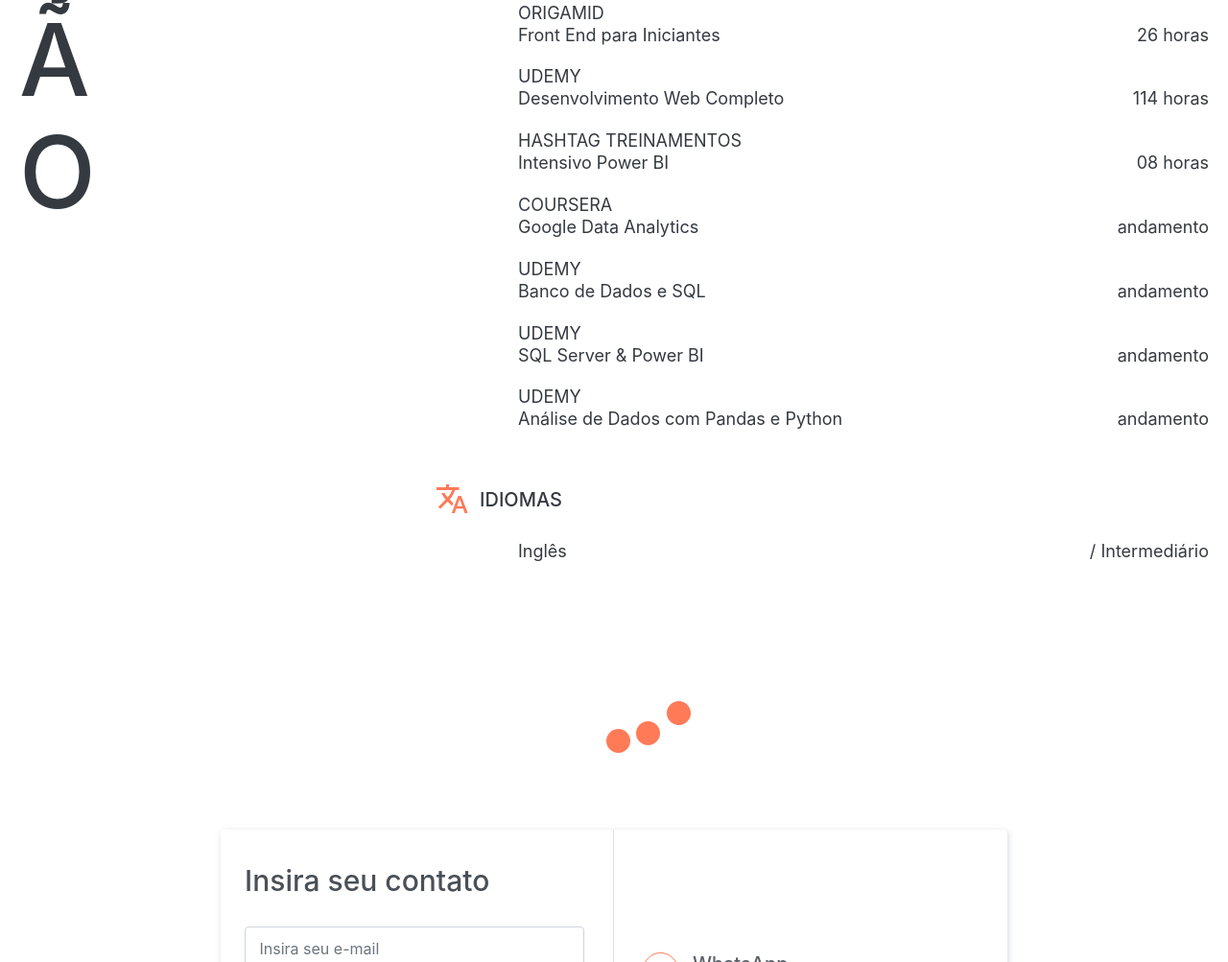
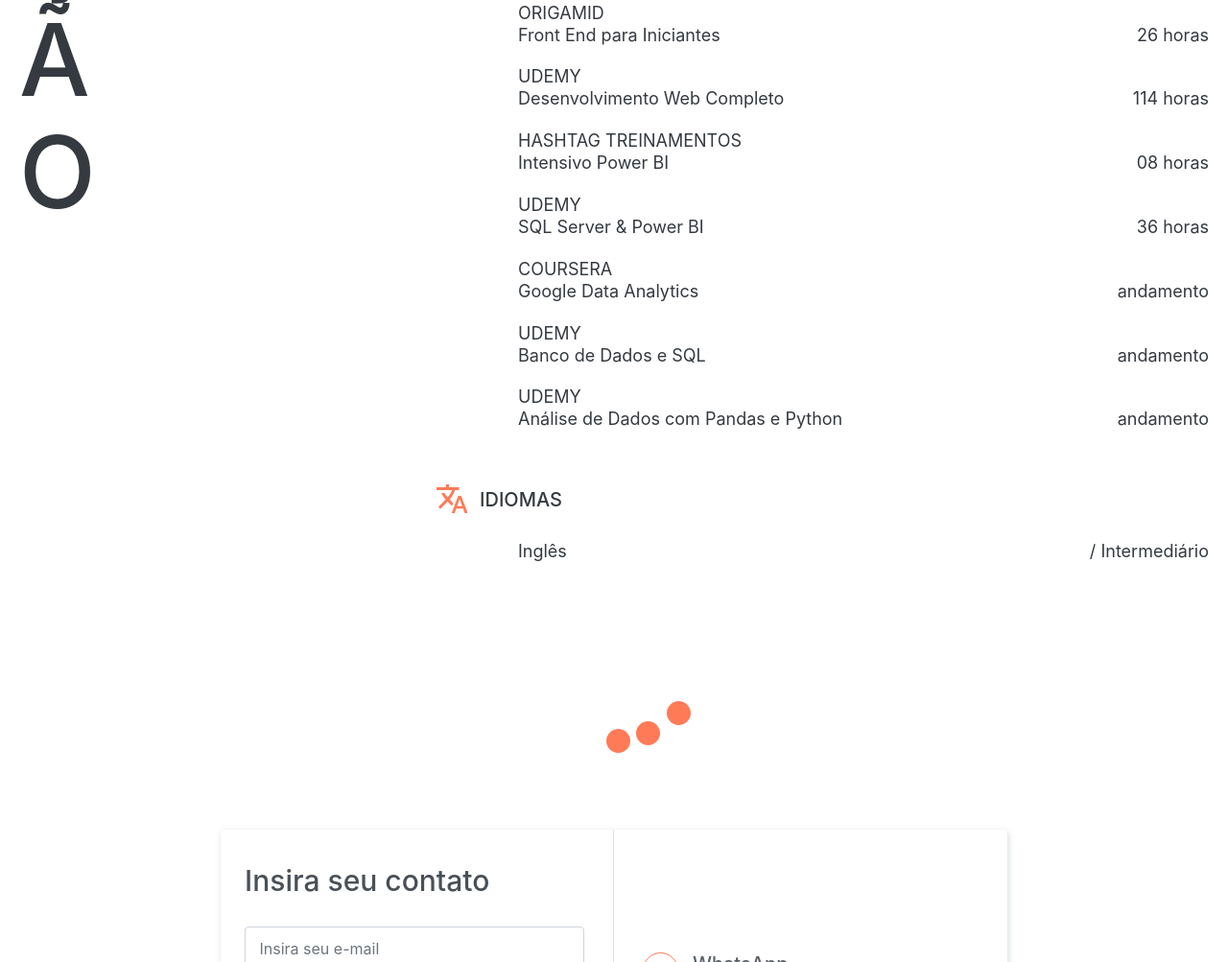
Before and after one commit to Fellipe-dotmelo/Portfolio, a plain HTML site: page index.html in a window 1280 px wide. Shown: the part 5066-6069 px from the top of the page at 96% size. Drawn offline with nearby package versions, Linux system fonts and the light colour scheme.

Commit message:
inserindo formação Power BI & SQLServer

```diff
--- a/index.html
+++ b/index.html
@@ -435,12 +435,12 @@
                                 <li>Desenvolvimento Web Completo <span>114 horas</span></li>
                                 <span class="curso-instituicao">Hashtag Treinamentos</span>
                                 <li>Intensivo Power BI<span> 08 horas</span></li>
+                                <span class="curso-instituicao">Udemy</span>
+                                <li>SQL Server & Power BI<span> 36 horas</span></li>
                                 <span class="curso-instituicao">Coursera</span>
                                 <li>Google Data Analytics <span> andamento</span></li>
                                 <span class="curso-instituicao">Udemy</span>
                                 <li>Banco de Dados e SQL <span> andamento</span></li>
-                                <span class="curso-instituicao">Udemy</span>
-                                <li>SQL Server & Power BI<span> andamento</span></li>
                                 <span class="curso-instituicao">Udemy</span>
                                 <li>Análise de Dados com Pandas e Python <span> andamento</span></li>
                             </ul>
```
